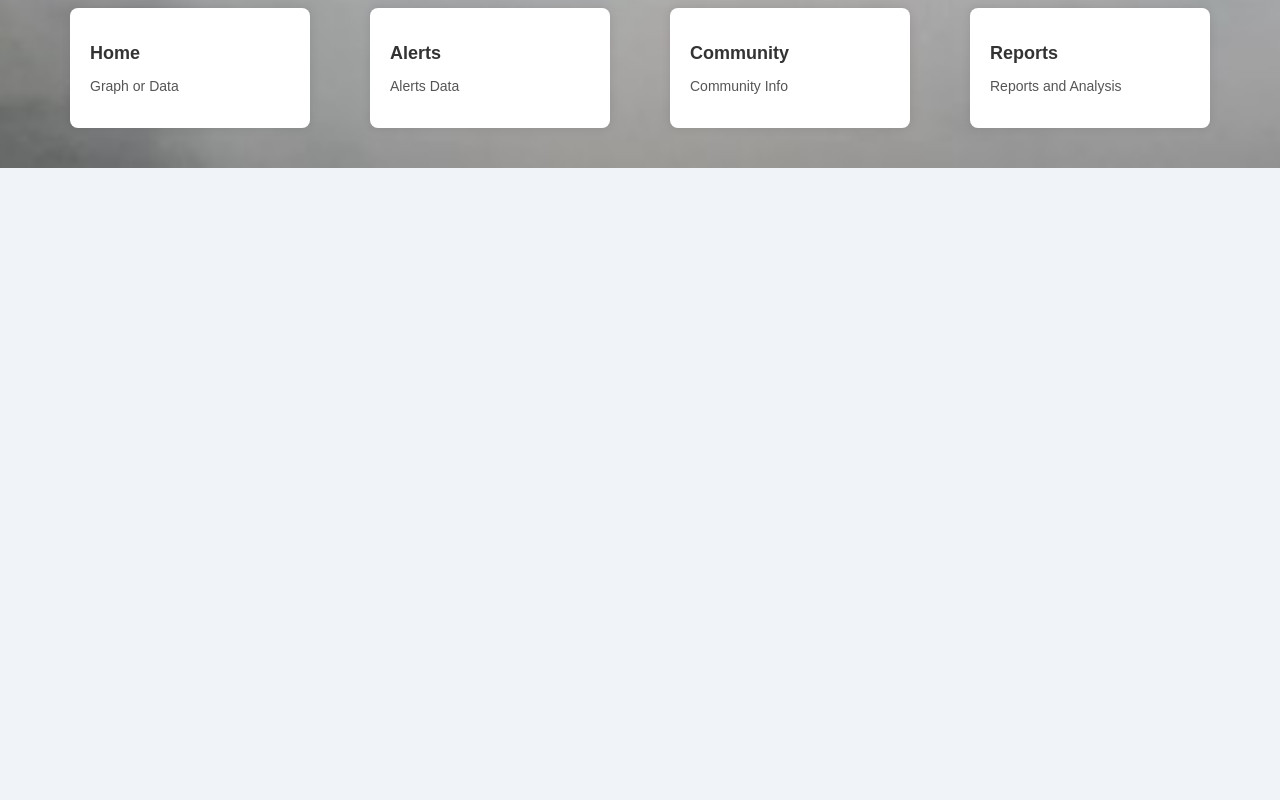
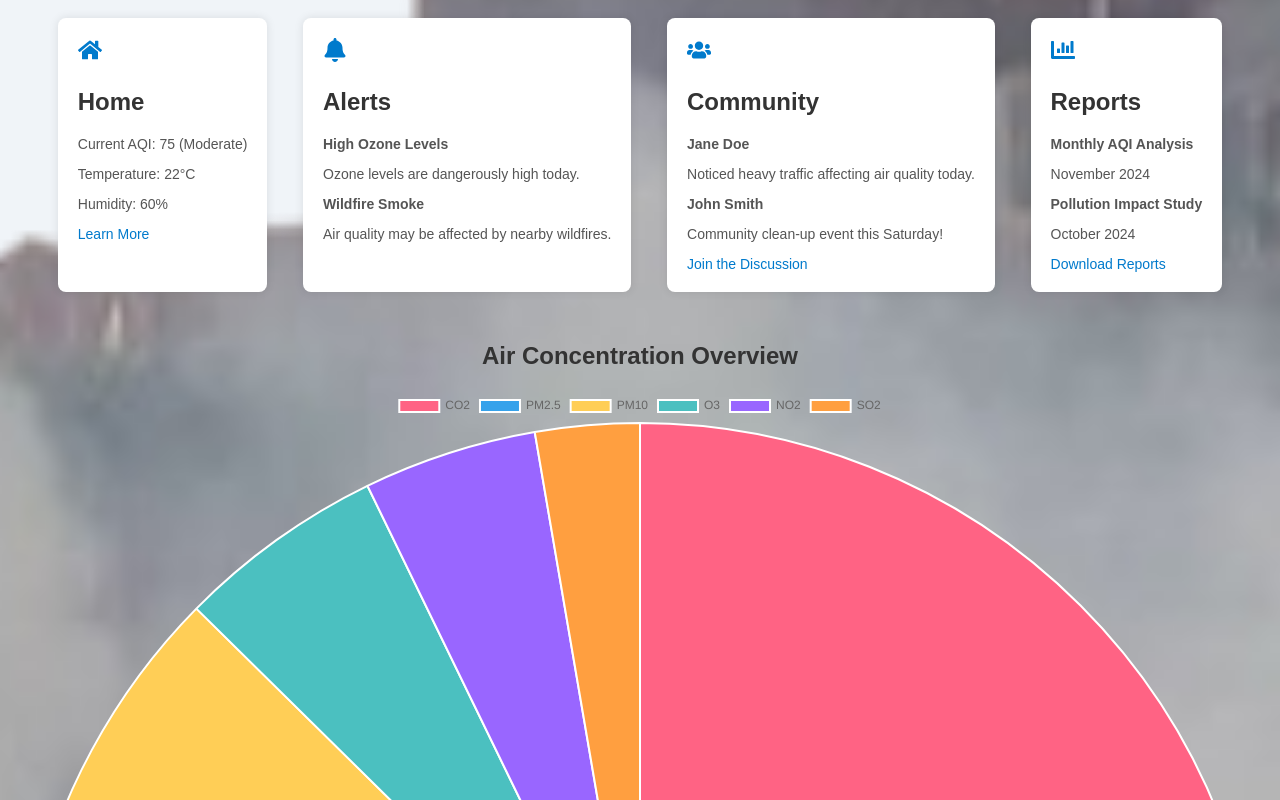
Before and after one commit to Bhooomika1/AirVana, a React (Create React App) app: page / in a window 1280 px wide. Shown: the part 1000-1800 px from the top of the page. Before the commit the page ends 1168 px from the top, so only its background shows below. Built offline with nearby package versions, Linux system fonts and the light colour scheme; no server answers.

Commit message:
[CARD-CREATION]

```diff
--- a/package.json
+++ b/package.json
@@ -5,7 +5,9 @@
   "dependencies": {
     "@react-spring/web": "^9.7.5",
     "react": "^18.0.0",
+    "react-chartjs-2": "^5.2.0",
     "react-dom": "^18.0.0",
+    "react-icons": "^5.3.0",
     "react-scripts": "5.0.0",
     "react-spring": "^9.4.4",
     "web-vitals": "^4.2.4"
--- a/src/App.js
+++ b/src/App.js
@@ -1,24 +1,126 @@
-import React from 'react';
+import React, { useState, useEffect } from 'react';
 import Header from './components/Header';
 import Hero from './components/Hero';
 import Card from './components/Card';
+import PieChart from './components/PieChart'; // Import the PieChart component
 import './App.css';
-
-
+import { FaHome, FaBell, FaUsers, FaChartBar } from 'react-icons/fa'; // Import icons
 
 function App() {
+  const [airConcentrationData, setAirConcentrationData] = useState([]);
+  const [alerts, setAlerts] = useState([]);
+  const [communityPosts, setCommunityPosts] = useState([]);
+  const [reports, setReports] = useState([]);
+
+  // Simulated fetch for air concentration data
+  useEffect(() => {
+    const fetchAirConcentrationData = () => {
+      // Example data for air concentration (CO2, PM2.5, PM10, O3, NO2, SO2)
+      const sampleData = [400, 35, 50, 30, 25, 15];
+      setAirConcentrationData(sampleData);
+    };
+
+    const fetchAlerts = () => {
+      // Example alerts data
+      const sampleAlerts = [
+        { type: 'High Ozone Levels', message: 'Ozone levels are dangerously high today.' },
+        { type: 'Wildfire Smoke', message: 'Air quality may be affected by nearby wildfires.' },
+      ];
+      setAlerts(sampleAlerts);
+    };
+
+    const fetchCommunityPosts = () => {
+      // Example community posts
+      const samplePosts = [
+        { user: 'Jane Doe', message: 'Noticed heavy traffic affecting air quality today.' },
+        { user: 'John Smith', message: 'Community clean-up event this Saturday!' },
+      ];
+      setCommunityPosts(samplePosts);
+    };
+
+    const fetchReports = () => {
+      // Example reports data
+      const sampleReports = [
+        { title: 'Monthly AQI Analysis', date: 'November 2024' },
+        { title: 'Pollution Impact Study', date: 'October 2024' },
+      ];
+      setReports(sampleReports);
+    };
+
+    fetchAirConcentrationData();
+    fetchAlerts();
+    fetchCommunityPosts();
+    fetchReports();
+  }, []);
+
   return (
     <div className="App">
-
       <Header />
       <Hero />
 
       <div className="dashboard">
+        <Card
+          title="Home"
+          icon={<FaHome />}
+          content={
+            <div>
+              <p>Current AQI: 75 (Moderate)</p>
+              <p>Temperature: 22°C</p>
+              <p>Humidity: 60%</p>
+              <a href="#learn-more">Learn More</a>
+            </div>
+          }
+        />
+        <Card
+          title="Alerts"
+          icon={<FaBell />}
+          content={
+            <div>
+              {alerts.map((alert, index) => (
+                <div key={index}>
+                  <strong>{alert.type}</strong>
+                  <p>{alert.message}</p>
+                </div>
+              ))}
+            </div>
+          }
+        />
+        <Card
+          title="Community"
+          icon={<FaUsers />}
+          content={
+            <div>
+              {communityPosts.map((post, index) => (
+                <div key={index}>
+                  <strong>{post.user}</strong>
+                  <p>{post.message}</p>
+                </div>
+              ))}
+              <a href="#community-forum">Join the Discussion</a>
+            </div>
+          }
+        />
+        <Card
+          title="Reports"
+          icon={<FaChartBar />}
+          content={
+            <div>
+              {reports.map((report, index) => (
+                <div key={index}>
+                  <strong>{report.title}</strong>
+                  <p>{report.date}</p>
+                </div>
+              ))}
+              <a href="#download-reports">Download Reports</a>
+            </div>
+          }
+        />
+      </div>
 
-        <Card title="Home" content={<p>Graph or Data</p>} />
-        <Card title="Alerts" content={<p>Alerts Data</p>} />
-        <Card title="Community" content={<p>Community Info</p>} />
-        <Card title="Reports" content={<p>Reports and Analysis</p>} />
+      <div className="chart-section">
+        <h2>Air Concentration Overview</h2>
+        <PieChart airConcentrationData={airConcentrationData} />
+
       </div>
     </div>
   );
--- a/src/components/Card.css
+++ b/src/components/Card.css
@@ -3,16 +3,31 @@
   border-radius: 8px;
   box-shadow: 0 0 10px rgba(0, 0, 0, 0.1);
   padding: 20px;
-    width: 200px;
+  margin: 10px;
   text-align: left;
+  transition: transform 0.2s;
 }
 
-  .card h2 {
-    font-size: 18px;
+.card:hover {
+  transform: translateY(-5px);
+}
+
+.card-icon {
+  font-size: 24px;
   margin-bottom: 10px;
+  color: #007acc; /* Customize the icon color */
 }
 
 .card-content {
   font-size: 14px;
   color: #555;
 }
+
+.card-content a {
+  color: #007acc;
+  text-decoration: none;
+}
+
+.card-content a:hover {
+  text-decoration: underline;
+}
--- a/src/components/Card.js
+++ b/src/components/Card.js
@@ -1,9 +1,10 @@
 import React from 'react';
 import './Card.css';
 
-const Card = ({ title, content }) => {
+const Card = ({ title, content, icon }) => {
   return (
     <div className="card">
+      {icon && <div className="card-icon">{icon}</div>}
       <h2>{title}</h2>
       <div className="card-content">{content}</div>
     </div>
--- a/src/components/Hero.js
+++ b/src/components/Hero.js
@@ -22,10 +22,10 @@ const Hero = () => {
         <h1>AirVana</h1>
         <p>Air Quality Tracking</p>
         <WeatherWithLocation />
-        <div className="aqi-info">
+        {/* <div className="aqi-info">
           <div className="aqi-value">39</div>
           <div className="condition">Good</div>
-        </div>
+        </div> */}
       </div>
       <div className="graph">
         {/* Placeholder for Graph or Chart */}
--- /dev/null
+++ b/src/components/PieChart.js
@@ -0,0 +1,48 @@
+import React from 'react';
+import { Pie } from 'react-chartjs-2';
+import {
+  Chart as ChartJS,
+  ArcElement,
+  Tooltip,
+  Legend,
+} from 'chart.js';
+
+// Register the components with Chart.js
+ChartJS.register(ArcElement, Tooltip, Legend);
+
+const PieChart = ({ airConcentrationData }) => {
+  // Define the data for the Pie chart
+  const data = {
+    labels: ['CO2', 'PM2.5', 'PM10', 'O3', 'NO2', 'SO2'], // Pollutant labels
+    datasets: [
+      {
+        label: 'Air Concentration (µg/m³)',
+        data: airConcentrationData, // Use the data passed as props
+        backgroundColor: [
+          '#FF6384', // Color for CO2
+          '#36A2EB', // Color for PM2.5
+          '#FFCE56', // Color for PM10
+          '#4BC0C0', // Color for O3
+          '#9966FF', // Color for NO2
+          '#FF9F40', // Color for SO2
+        ],
+        hoverBackgroundColor: [
+          '#FF6384',
+          '#36A2EB',
+          '#FFCE56',
+          '#4BC0C0',
+          '#9966FF',
+          '#FF9F40',
+        ],
+      },
+    ],
+  };
+
+  return (
+    <div>
+      <Pie data={data} />
+    </div>
+  );
+};
+
+export default PieChart;
--- a/src/components/WeatherWithLocation.js
+++ b/src/components/WeatherWithLocation.js
@@ -49,7 +49,7 @@ const WeatherWithLocation = () => {
       {error ? (
         <p>Error: {error}</p>
       ) : weatherData ? (
-        <div>
+        <div className="aqi-info">
           <h2>Weather in Your Location:</h2>
           <p>Temperature: {weatherData.main?.temp}°C</p>
           <p>Weather: {weatherData.weather[0]?.description}</p>
```
Also changed, not shown: 1 other file (tests, documents, lock files or other folders). Lines whose indentation alone changed are shown as unchanged.
